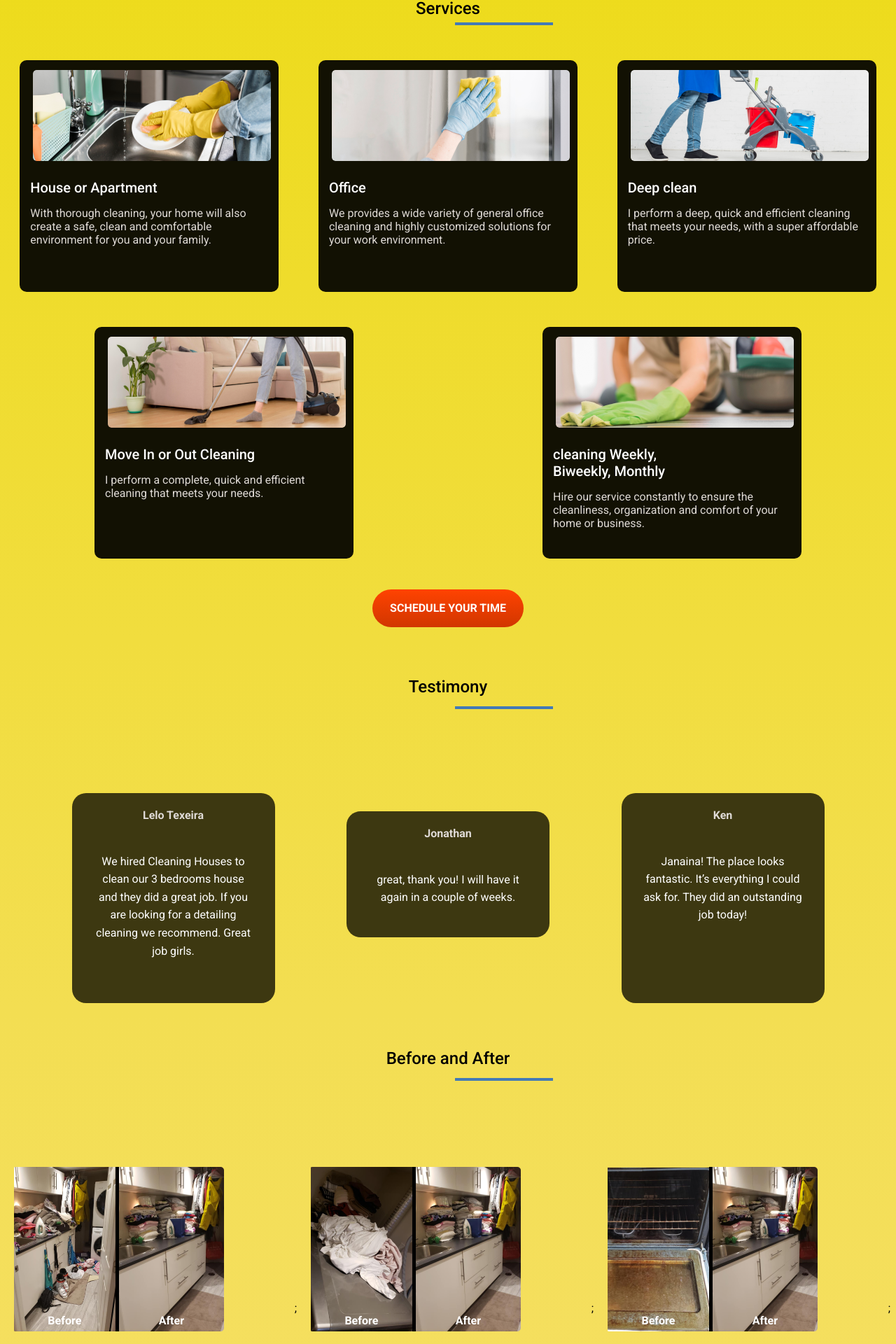
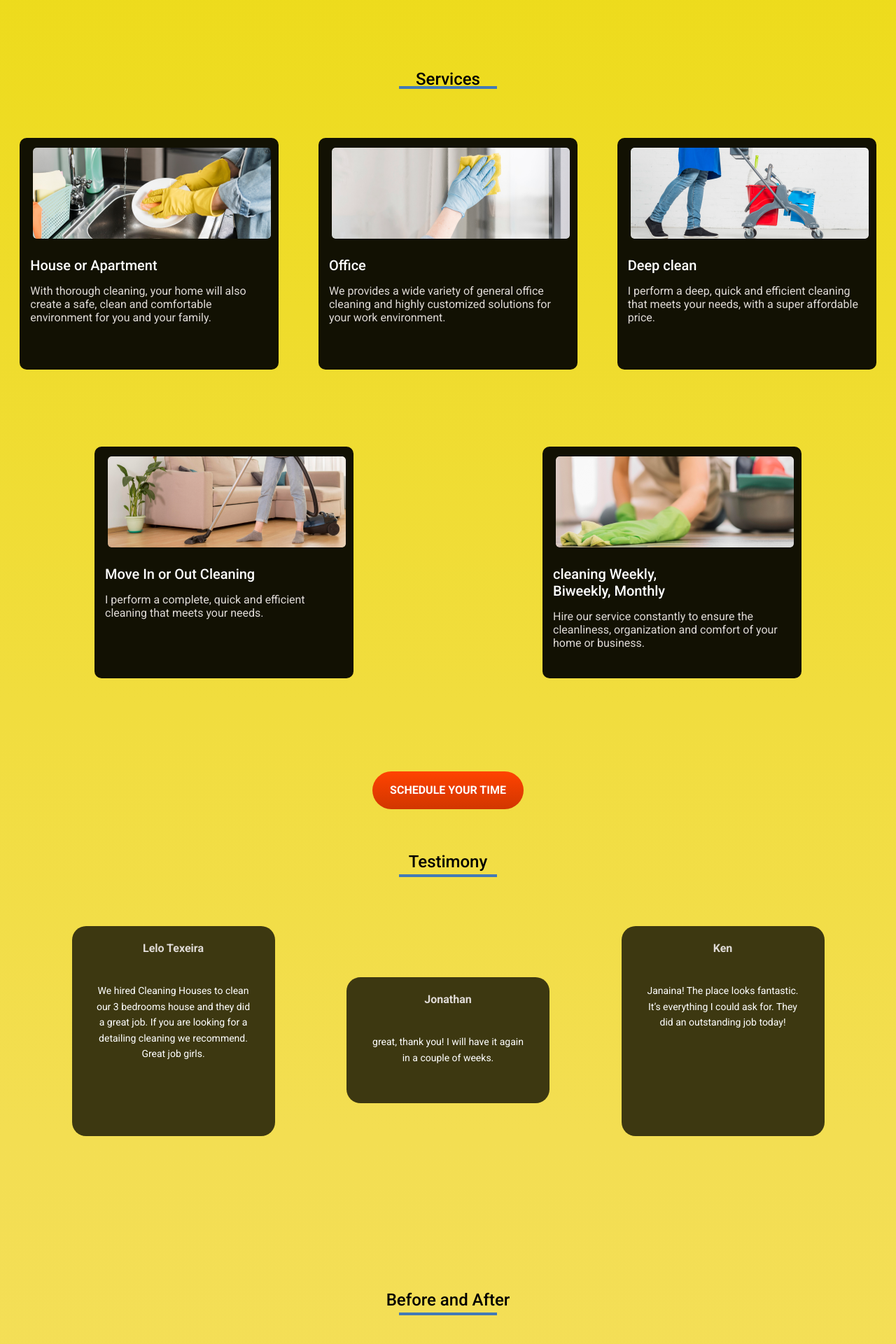
Before and after one commit to chrisporpino/janaina-cleaning-houses, a React (Create React App) app: page / in a window 1280 px wide. Shown: the part 1238-3158 px from the top of the page at 70% size. Built offline with nearby package versions, Linux system fonts and the light colour scheme.

Commit message:
retoques no responsivo

```diff
--- a/src/containers/Footer/index.js
+++ b/src/containers/Footer/index.js
@@ -14,9 +14,15 @@ const FooterF = styled.footer`
   height: 294px;
   background-color: #171604;
   color: white;
-  font-family: "Nerko One", cursive;
+  font-family: Roboto;
   align-items: center;
   justify-content: center;
+
+  @media (max-width: 700px) {
+    display: flex;
+    flex-direction: column;
+    margin-top: 40px;
+  }
 `;
 
 const FooterLogo = styled.div`
@@ -24,6 +30,9 @@ const FooterLogo = styled.div`
   width: 280px;
   height: 200px;
   background-repeat: no-repeat;
+
+  @media (max-width: 700px) {
+  }
 `;
 
 const FooterMenu = styled.div`
@@ -38,8 +47,7 @@ const FooterMenu = styled.div`
 
 const FooterTitle = styled.li`
   list-style-type: none;
-  font-family: -apple-system, BlinkMacSystemFont, "Segoe UI", Roboto, Oxygen,
-    Ubuntu, Cantarell, "Open Sans", "Helvetica Neue", sans-serif;
+  font-family: Roboto;
   font-weight: 700px;
   font-size: 12px;
   line-height: 18px;
@@ -48,8 +56,7 @@ const FooterTitle = styled.li`
 
 const FooterParagraph = styled.li`
   list-style-type: none;
-  font-family: -apple-system, BlinkMacSystemFont, "Segoe UI", Roboto, Oxygen,
-    Ubuntu, Cantarell, "Open Sans", "Helvetica Neue", sans-serif;
+  font-family: Roboto;
   font-weight: 700px;
   font-size: 12px;
   line-height: 18px;
@@ -61,6 +68,10 @@ const FooterContainer = styled.div`
   display: flex;
   align-items: center;
   justify-content: center;
+  @media (max-width: 700px) {
+    display: flex;
+    flex-direction: column;
+  }
 `;
 
 const ContactContainer = styled.div`
--- a/src/containers/PortfolioSection/index.js
+++ b/src/containers/PortfolioSection/index.js
@@ -15,25 +15,32 @@ import PicturesContainer from "../../components/PicturesContainer";
 // Margin do portifolio so vou conseguir fazer quando o chris terminar, pois somente tenho acesso a dois sets
 
 const Portfolio = styled.div`
+  display: flex;
+  flex-direction: column;
   width: 100%;
   max-width: 1440px;
-  height: 596px;
+  /* height: 596px; */
   margin: 0 auto;
   font-family: Roboto;
   align-items: center;
   background: linear-gradient(180deg, #f3de52 0%, #f5df61 100%);
+  align-items: center;
+  justify-content: center;
 `;
 
 const PortifolioTitle = styled.h2`
   color: rgba(0, 0, 0, 1);
-  /* margin: 50px 631px 71px 632px; */
   text-align: center;
   font-family: Roboto;
   font-style: normal;
   font-weight: 500;
   font-size: 24px;
   line-height: 150%;
-  margin-top: 50px;
+  margin-top: 216px;
+
+  @media (max-width: 700px) {
+    margin-top: 152px;
+  }
 `;
 
 const Linha4 = styled.div`
@@ -41,11 +48,6 @@ const Linha4 = styled.div`
   height: 0px;
   border: 2px solid #437ab6;
   transform: rotate(-180deg);
-  margin-bottom: 50px;
-  margin-left: 650px;
-  margin-top: 10px;
-  margin-bottom: 120px;
-  margin-bottom: 71px;
 `;
 
 const ContainerPortifolio = styled.div`
@@ -54,11 +56,13 @@ const ContainerPortifolio = styled.div`
   height: 506px;
   width: 100%;
   justify-content: space-evenly;
+  margin-top: 71px;
   margin-bottom: 204px;
 
   @media (max-width: 700px) {
     width: 375px;
     height: 499px;
+    margin-top: 36px;
   }
 
   /* margin: ; */
@@ -109,7 +113,7 @@ const ServButton2 = styled.button`
   width: 216px;
   height: 54px;
   position: absolute;
-  top: 3180px;
+  top: 3580px;
   background: linear-gradient(180deg, #ff4301 0%, #d13600 100%);
   border-radius: 30px;
   font-family: Roboto;
@@ -119,6 +123,10 @@ const ServButton2 = styled.button`
   line-height: 150%;
   color: rgba(255, 255, 255, 1);
   border: none;
+
+  @media (max-width: 700px) {
+    top: 5000px;
+  }
 `;
 
 function PortfolioSection() {
--- a/src/containers/ServicesSection/index.js
+++ b/src/containers/ServicesSection/index.js
@@ -11,20 +11,27 @@ import servImg05 from "../../assets/images/5.png";
 const Services = styled.div`
   width: 100%;
   max-width: 1440px;
-  height: 1022px;
   background: linear-gradient(180deg, #eddb19 0%, #f1dd3e 100%);
+  display: flex;
+  flex-direction: column;
+  align-items: center;
+  justify-content: center;
 `;
 
 const ServicesTitle = styled.h2`
   text-align: center;
   height: 28px;
-  /* margin: 0px 674px 40px 674px; */
   font-family: Roboto;
   font-style: normal;
   font-weight: 500;
   font-size: 24px;
   line-height: 150%;
-  margin-top: 103px;
+  margin-top: 204px;
+
+  @media (max-width: 700px) {
+    width: 375px;
+    margin-top: 80px;
+  }
 `;
 
 const Linha2 = styled.div`
@@ -32,9 +39,6 @@ const Linha2 = styled.div`
   height: 0px;
   border: 2px solid #437ab6;
   transform: rotate(-180deg);
-  margin-bottom: 50px;
-  margin-left: 650px;
-  margin-top: 10px;
 `;
 
 const ServGeral = styled.div`
@@ -44,7 +48,6 @@ const ServGeral = styled.div`
 
   @media (max-width: 700px) {
     width: 375px;
-    height: 1743px;
   }
 `;
 
@@ -52,9 +55,14 @@ const ServiceBox = styled.div`
   width: 370px;
   height: 331px;
   background-color: rgba(18, 17, 3, 1);
-  margin-bottom: 50px;
+  margin-top: 70px;
+  margin-bottom: 40px;
   border-radius: 10px;
   flex-shrink: 0;
+
+  @media (max-width: 700px) {
+    margin-top: 30px;
+  }
 `;
 
 const ServiceBoxImage = styled.img`
@@ -87,7 +95,7 @@ const ServButton = styled.button`
   width: 216px;
   height: 54px;
   position: absolute;
-  top: 2080px;
+  top: 2340px;
   background: linear-gradient(180deg, #ff4301 0%, #d13600 100%);
   border-radius: 30px;
   font-family: Roboto;
@@ -97,6 +105,9 @@ const ServButton = styled.button`
   line-height: 150%;
   color: rgba(255, 255, 255, 1);
   border: none;
+  @media (max-width: 700px) {
+    top: 3310px;
+  }
 `;
 
 const DropDownButton = styled.button`
--- a/src/containers/TestimonialsSection/index.js
+++ b/src/containers/TestimonialsSection/index.js
@@ -4,21 +4,27 @@ import styled from "styled-components";
 import "../../App.css";
 
 const Testimonials = styled.div`
+  display: flex;
+  flex-direction: column;
   width: 100%;
   max-width: 1440px;
-  height: 531px;
   background: linear-gradient(180deg, #f1dd3e 0%, #f3de52 100%);
   font-family: Roboto;
+  align-items: center;
+  justify-content: center;
 `;
 
 const TestimonialsH2 = styled.h2`
+  font-family: Roboto;
   text-align: center;
   font-style: normal;
-  /* margin: 50px 663px 120px 664px; */
-  margin-top: 50px;
+  margin-top: 204px;
   font-weight: 500;
   font-size: 24px;
   line-height: 150%;
+  @media (max-width: 700px) {
+    margin-top: 164px;
+  }
 `;
 
 const Linha3 = styled.div`
@@ -26,21 +32,20 @@ const Linha3 = styled.div`
   height: 0px;
   border: 2px solid #437ab6;
   transform: rotate(-180deg);
-  margin-bottom: 50px;
-  margin-left: 650px;
-  margin-top: 10px;
-  margin-bottom: 120px;
 `;
 
 const TestimonalsBox = styled.div`
   display: flex;
   justify-content: space-evenly;
+  align-items: center;
+  width: 100%;
+  margin-top: 70px;
 
   @media (max-width: 700px) {
     display: flex;
     flex-direction: column;
     width: 375px;
-    height: 676px;
+    margin-top: 35px;
   }
 `;
 
@@ -62,13 +67,17 @@ const TestBoxJonathan = styled.div`
   text-align: center;
   margin-top: 26px;
   background-color: rgba(61, 56, 17, 1);
+  @media (max-width: 700px) {
+    margin-bottom: 30px;
+  }
 `;
 
 const TestBoxTitle = styled.h3`
   padding: 20px 99px 15px 99px;
-  align-items: center;
-  font-weight: 700px;
+  font-family: Roboto;
+  text-align: center;
   font-style: normal;
+  font-weight: bold;
   font-size: 16px;
   line-height: 24px;
   color: rgba(223, 218, 214, 1);
@@ -76,15 +85,14 @@ const TestBoxTitle = styled.h3`
 
 const TestBoxParagraph = styled.p`
   margin: 0px 30px 20px 30px;
-  font-weight: 400px;
+  font-weight: normal;
+  font-family: Roboto;
   font-style: normal;
-  font-size: 16px;
-  line-height: 25.6px;
-  align-content: center;
+  font-size: 14px;
+  line-height: 22.4px;
+  text-align: center;
   color: rgba(255, 255, 255, 1);
 `;
-
-const TestBoxSubTitle = styled.b``;
 
 function TestimonialsSection() {
   return (
```
Also changed, not shown: 1 other file (tests, documents, lock files or other folders).
